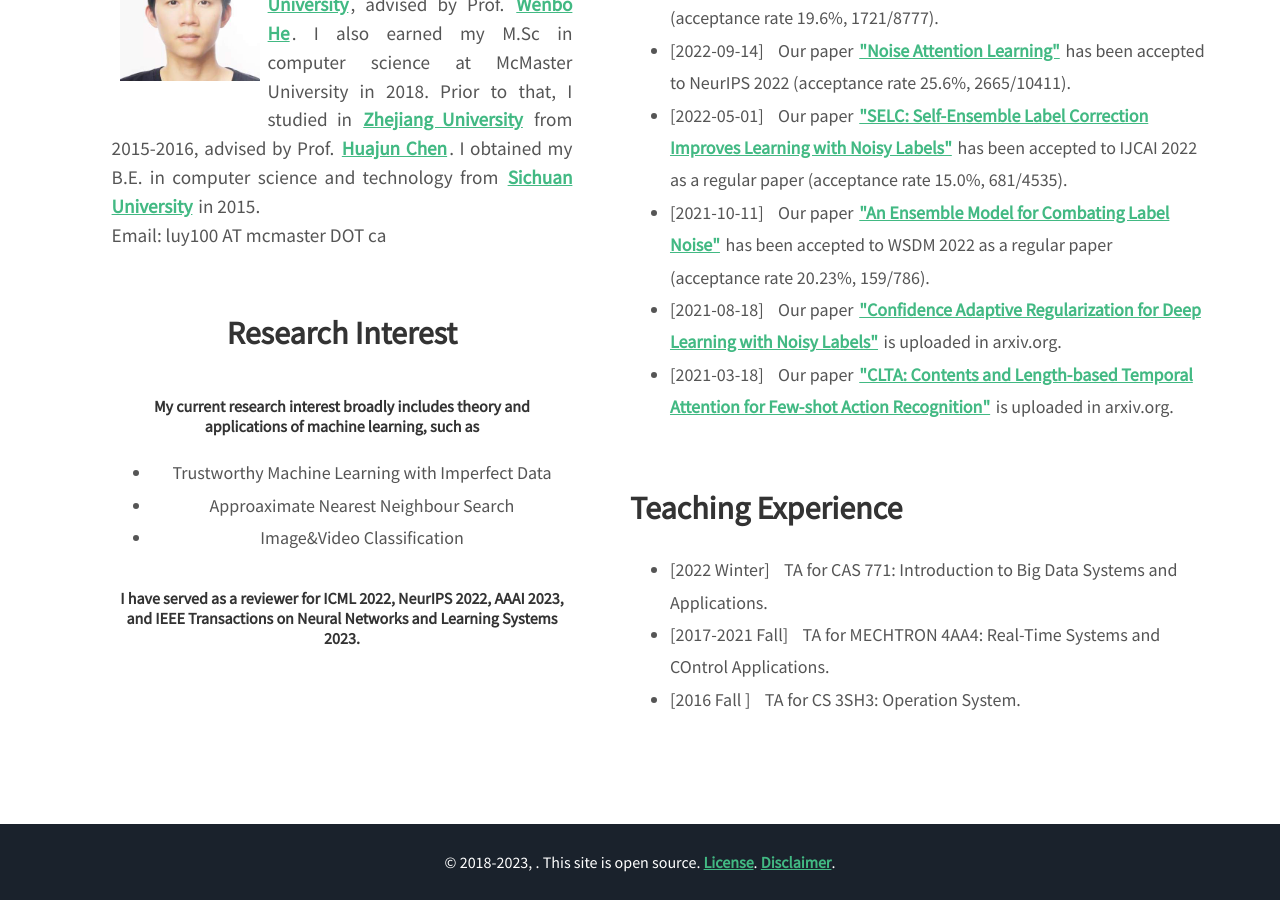
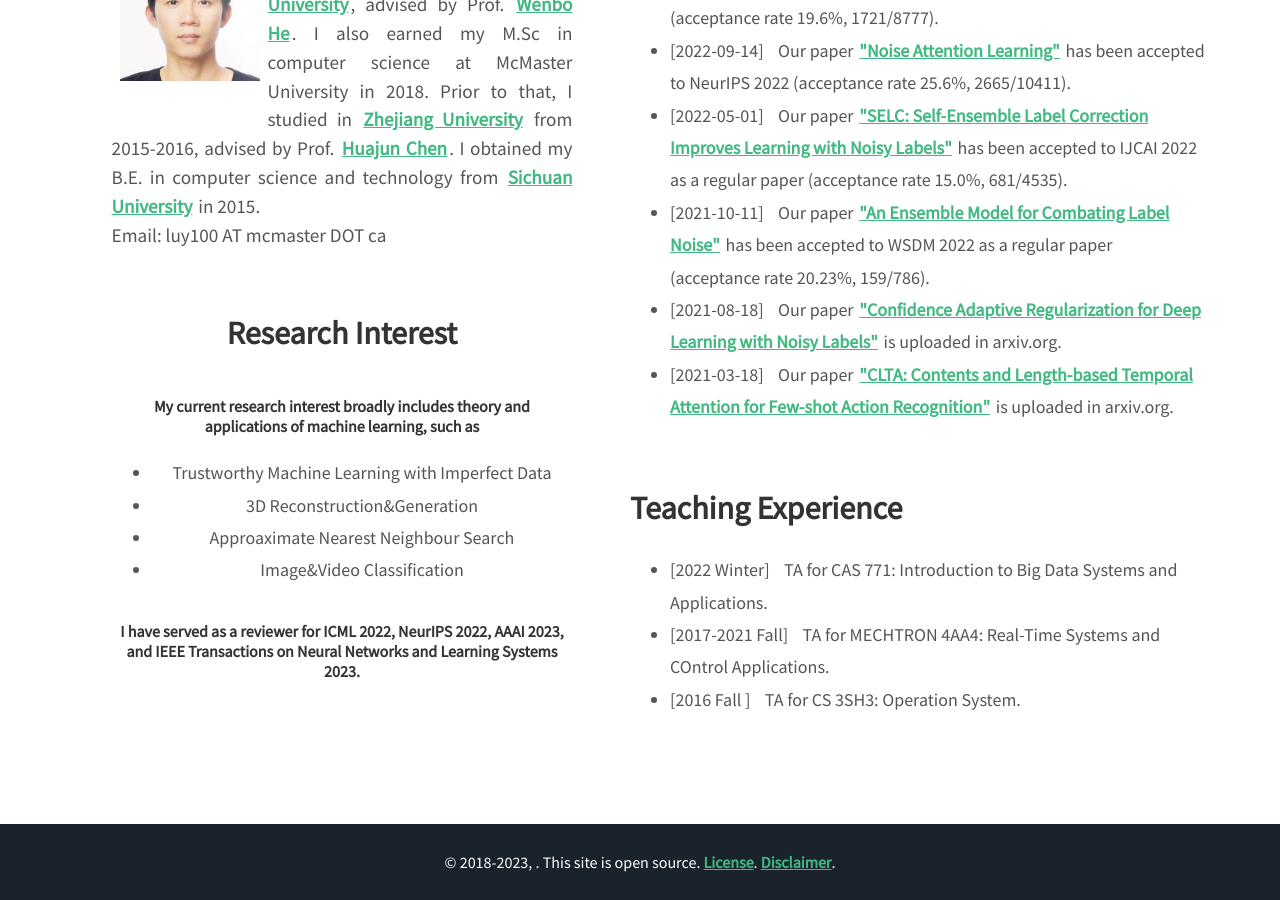
Before and after one commit to MacLLL/MacLLL.github.io, a Jekyll site: the page built from index.html, in a window 1280 px wide and 900 px high, scrolled down 1103 px. Built offline with Jekyll 4.4.1, drawn with Linux system fonts in a browser that asks for light colours; nearby versions of some CDN libraries.

Commit message:
Update index.html

```diff
--- a/index.html
+++ b/index.html
@@ -20,7 +20,7 @@ layout: home
 <h4> My current research interest broadly includes theory and applications of machine learning, such as </h4>
 <ul style="line-height:180%">
 	<li>Trustworthy Machine Learning with Imperfect Data </li>
-	<!-- <li>Federated Learning</li> -->
+	<li>3D Reconstruction&Generation</li>
 	<!-- <li>Graph Learning </li> -->
 	<li>Approaximate Nearest Neighbour Search </li>
 	<li>Image&Video Classification</li>
```
